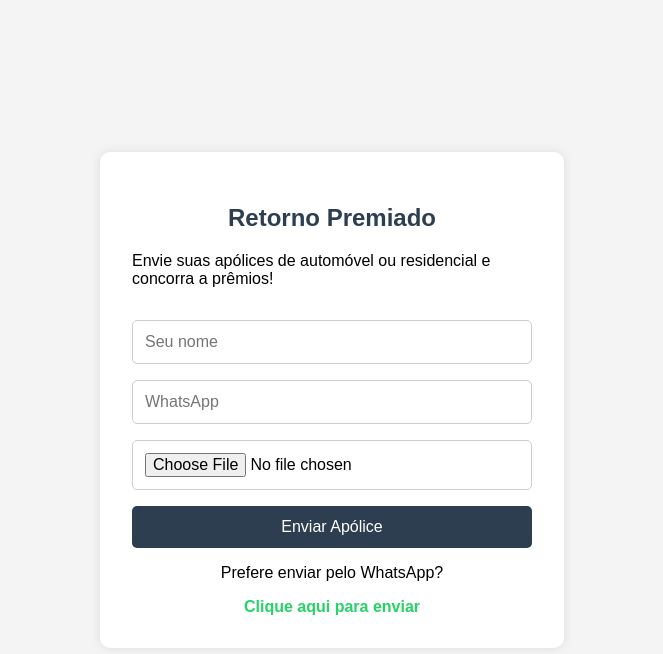
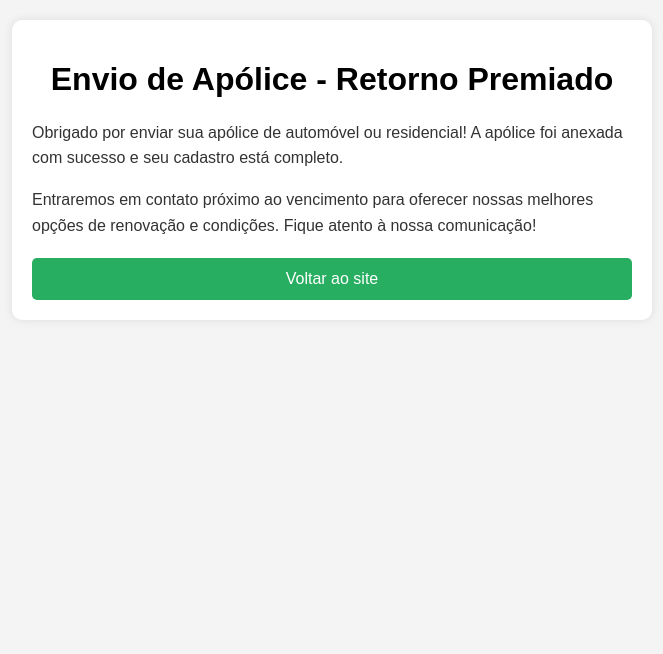
Before and after one commit to patrickgurudemarco/retorno-premiado, a plain HTML site: page index.html in a window 1280 px wide. Shown: the whole page, without its empty margins (308-971 px from the left). Drawn offline with Linux system fonts and the light colour scheme.

Commit message:
Add files via upload

```diff
--- a/index.html
+++ b/index.html
@@ -2,80 +2,56 @@
 <!DOCTYPE html>
 <html lang="pt-BR">
 <head>
-  <meta charset="UTF-8" />
-  <meta name="viewport" content="width=device-width, initial-scale=1.0" />
-  <title>Retorno Premiado</title>
+  <meta charset="UTF-8">
+  <meta name="viewport" content="width=device-width, initial-scale=1.0">
+  <title>Envio de Apólice - Retorno Premiado</title>
   <style>
     body {
       font-family: Arial, sans-serif;
       background: #f4f4f4;
       margin: 0;
-      padding: 0;
-      display: flex;
-      justify-content: center;
-      align-items: center;
-      height: 100vh;
+      padding: 20px;
     }
-    .container {
-      background: #fff;
-      padding: 2rem;
+    h1 {
+      text-align: center;
+    }
+    .content {
+      width: 100%;
+      max-width: 600px;
+      margin: 0 auto;
+      padding: 20px;
+      background: white;
       border-radius: 10px;
       box-shadow: 0 0 10px rgba(0,0,0,0.1);
+    }
+    .content p {
+      font-size: 16px;
+      line-height: 1.6;
+      color: #333;
+    }
+    .button {
+      display: block;
       width: 100%;
-      max-width: 400px;
-    }
-    h2 {
-      text-align: center;
-      color: #2c3e50;
-    }
-    form {
-      display: flex;
-      flex-direction: column;
-    }
-    input, button {
-      margin-top: 1rem;
-      padding: 0.75rem;
-      font-size: 1rem;
-      border-radius: 5px;
-      border: 1px solid #ccc;
-    }
-    button {
-      background-color: #2c3e50;
+      padding: 12px;
+      margin-top: 20px;
+      background-color: #27ae60;
       color: white;
       border: none;
+      border-radius: 5px;
       cursor: pointer;
+      font-size: 16px;
     }
-    button:hover {
-      background-color: #34495e;
-    }
-    .whatsapp {
-      text-align: center;
-      margin-top: 1rem;
-    }
-    .whatsapp a {
-      color: #25d366;
-      font-weight: bold;
-      text-decoration: none;
+    .button:hover {
+      background-color: #2ecc71;
     }
   </style>
 </head>
 <body>
-  <div class="container">
-    <h2>Retorno Premiado</h2>
-    <p>Envie suas apólices de automóvel ou residencial e concorra a prêmios!</p>
-    <form action="https://formsubmit.co/retorno@retornoseguros.com.br" method="POST" enctype="multipart/form-data">
-      <input type="text" name="nome" placeholder="Seu nome" required />
-      <input type="tel" name="whatsapp" placeholder="WhatsApp" required />
-      <input type="file" name="apolice" accept=".pdf,.jpg,.jpeg,.png" required />
-      <input type="hidden" name="_subject" value="Nova Apólice Recebida - Retorno Premiado">
-      <input type="hidden" name="_captcha" value="false">
-      <input type="hidden" name="_template" value="table">
-      <button type="submit">Enviar Apólice</button>
-    </form>
-    <div class="whatsapp">
-      <p>Prefere enviar pelo WhatsApp?</p>
-      <a href="https://wa.me/5545996763101?text=Ol%C3%A1%2C%20gostaria%20de%20enviar%20minha%20ap%C3%B3lice%20para%20participar%20da%20campanha%20Retorno%20Premiado." target="_blank">Clique aqui para enviar</a>
-    </div>
+  <div class="content">
+    <h1>Envio de Apólice - Retorno Premiado</h1>
+    <p>Obrigado por enviar sua apólice de automóvel ou residencial! A apólice foi anexada com sucesso e seu cadastro está completo.</p>
+    <p>Entraremos em contato próximo ao vencimento para oferecer nossas melhores opções de renovação e condições. Fique atento à nossa comunicação!</p>
+    <button class="button" onclick="window.location.href='https://retornoseguros.com.br'">Voltar ao site</button>
   </div>
 </body>
 </html>
```
